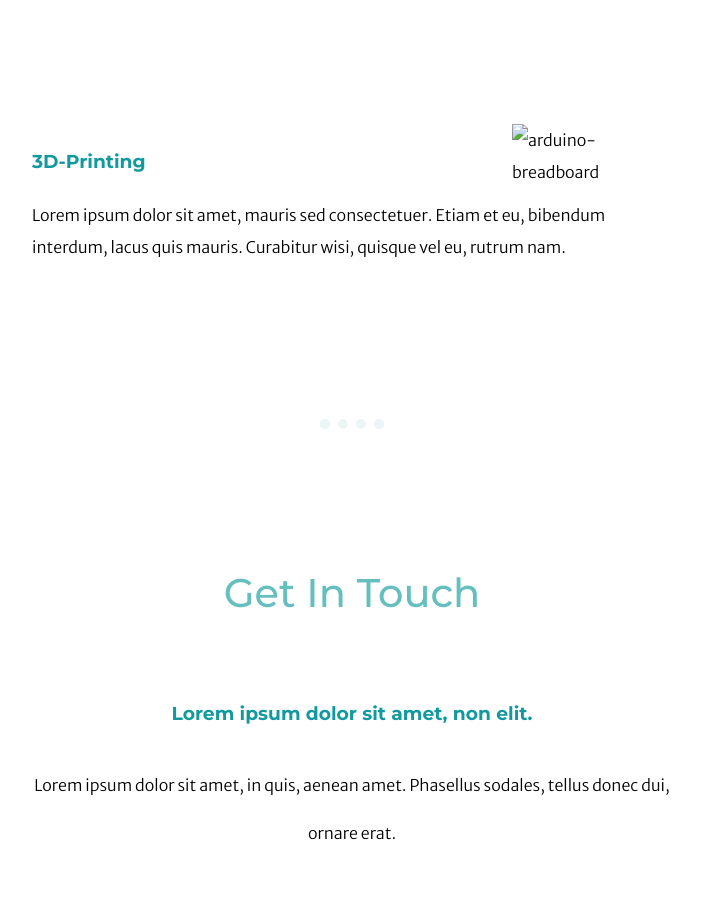
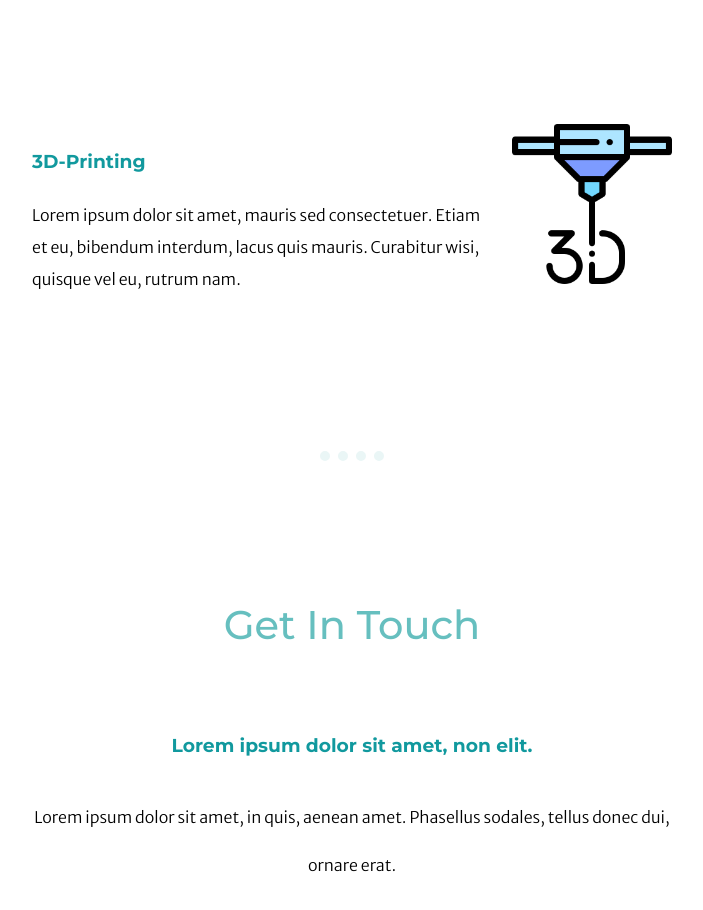
Before and after one commit to NvEssen/cv2, a plain HTML site: page index.html in a window 1280 px wide. Shown: the part 1840-2750 px from the top of the page, without its empty margins (288-991 px from the left). Drawn offline with Linux system fonts and the light colour scheme; the site is published under a folder, as on GitHub Pages, so addresses that start at the root find nothing.

Commit message:
Fix for missing image

```diff
--- a/index.html
+++ b/index.html
@@ -34,7 +34,7 @@
         <p>Lorem ipsum dolor sit amet, quis in duis, iaculis id felis. Consectetuer vestibulum, nunc urna lectus, erat ligula. Hendrerit nam, lectus ante, ut lorem eros.</p>
       </div>
       <div class="skill-row">
-        <img class="printing" src="/images/print.png" alt="arduino-breadboard">
+        <img class="printing" src="./images/print.png" alt="arduino-breadboard">
         <h3 class="block">3D-Printing</h3>
         <p>Lorem ipsum dolor sit amet, mauris sed consectetuer. Etiam et eu, bibendum interdum, lacus quis mauris. Curabitur wisi, quisque vel eu, rutrum nam.</p>
       </div>
```
